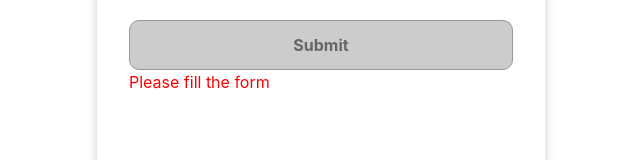
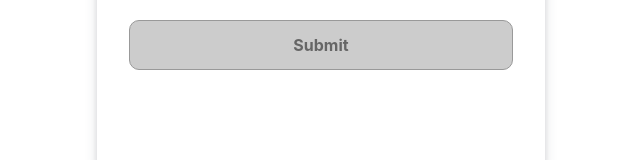
Before and after one commit to promiseume/alt-school-project, a React (Create React App) app: page /login in a window 1280 px wide. Shown: the part 434-594 px from the top of the page, without its empty margins (319-959 px from the left). Built offline with nearby package versions, Linux system fonts and the light colour scheme.

Commit message:
fixed login

```diff
--- a/src/Pages/Login/Login.jsx
+++ b/src/Pages/Login/Login.jsx
@@ -39,7 +39,6 @@ const AddUserForm = ({fullName,setFullName,password,setPassword}) => {
                     <input className="form-control input" value={password} onChange={(e) => handlePassword(e)}/>
                 </div>
                 <button disabled={!fullName && !password} type="submit" onClick={(e) => onLogin(e)}>Submit</button>
-                {!fullName && <p style={{color:'red'}}>Please fill the form</p>}
             </form>
         </div>
         </div>
```
